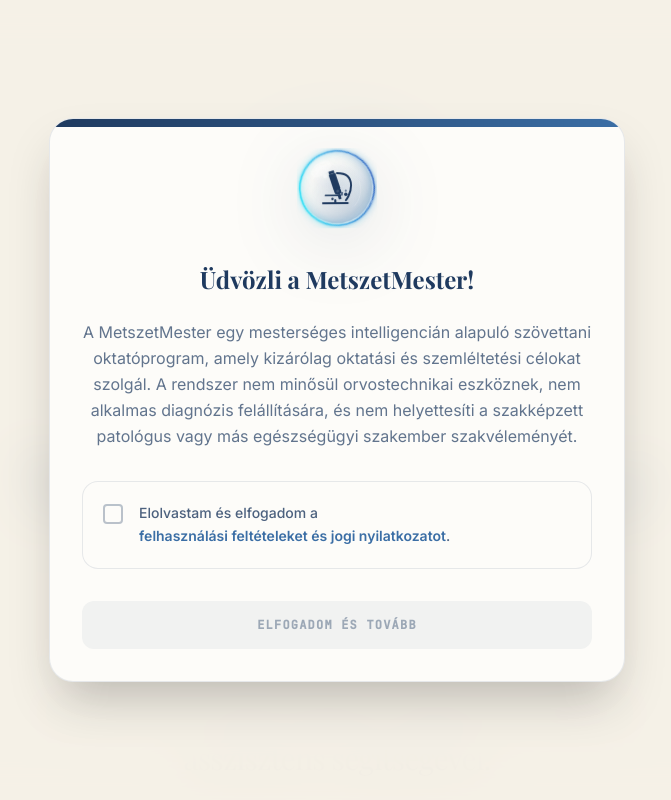
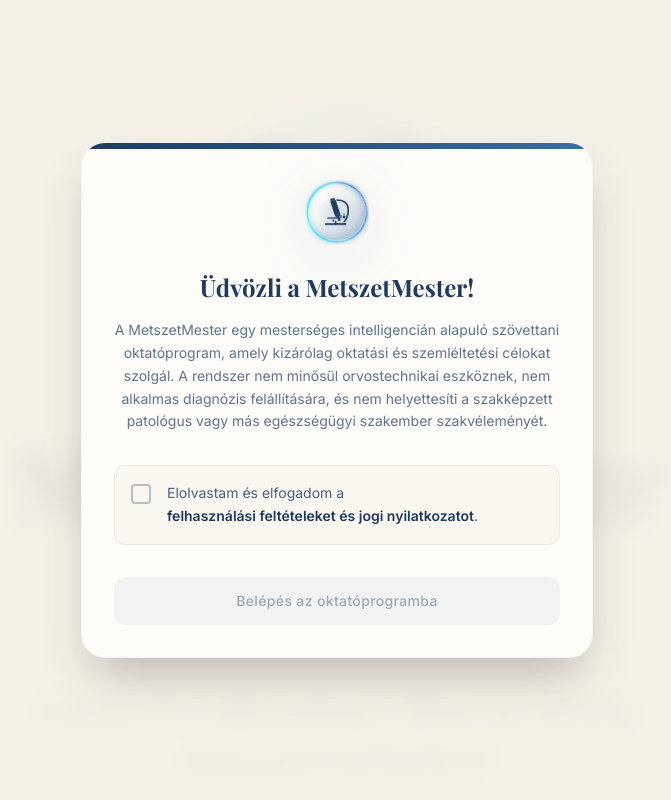
Before and after one commit to MeZsa/MetszetMester, a React (Vite) app: page /#main in a window 1280 px wide. Shown: the top 800 px of the page, without its empty margins (303-974 px from the left). Built offline with nearby package versions, Linux system fonts and the light colour scheme; a web font is replaced by a local one.

Commit message:
feat: Enhance terms acceptance modal
Adjusted styling and layout for the terms acceptance modal to improve visual appeal and user experience. Introduced subtle animations and refined element spacing for a more polished look.

```diff
--- a/src/App.tsx
+++ b/src/App.tsx
@@ -729,40 +729,41 @@ export default function App() {
       theme === 'dark' && "dark"
     )}>
       {!hasAcceptedTerms && view !== 'terms' && (
-        <div className="fixed inset-0 z-[200] flex items-center justify-center p-6 bg-bg/90 backdrop-blur-xl">
+        <div className="fixed inset-0 z-[200] flex items-center justify-center p-4 sm:p-6 bg-bg/90 backdrop-blur-md">
           <motion.div
             initial={{ opacity: 0, scale: 0.95, y: 20 }}
             animate={{ opacity: 1, scale: 1, y: 0 }}
-            className="w-full max-w-xl bg-surface border border-line shadow-2xl rounded-3xl p-8 relative overflow-hidden"
+            className="w-full max-w-lg bg-surface border border-line/50 shadow-2xl rounded-3xl p-8 relative overflow-hidden"
           >
-            <div className="absolute top-0 left-0 w-full h-2 bg-gradient-to-r from-primary to-secondary" />
-
-            <div className="flex justify-center mb-8">
-               <ScientificLogo size={80} className="text-primary" />
+            {/* Top accent bar */}
+            <div className="absolute top-0 left-0 w-full h-1.5 bg-gradient-to-r from-primary to-secondary" />
+
+            <div className="flex justify-center mb-6 mt-2">
+               <ScientificLogo size={64} className="text-primary" />
             </div>
 
-            <h2 className="text-2xl font-serif font-bold text-center text-primary mb-6">
+            <h2 className="text-2xl font-serif font-bold text-center text-primary mb-4">
               Üdvözli a MetszetMester!
             </h2>
 
-            <p className="text-primary/70 mb-8 leading-relaxed text-center">
+            <p className="text-primary/70 mb-8 text-sm leading-relaxed text-center">
               A MetszetMester egy mesterséges intelligencián alapuló szövettani oktatóprogram, amely kizárólag oktatási és szemléltetési célokat szolgál. A rendszer nem minősül orvostechnikai eszköznek, nem alkalmas diagnózis felállítására, és nem helyettesíti a szakképzett patológus vagy más egészségügyi szakember szakvéleményét.
             </p>
 
-            <label className="flex items-start gap-4 p-5 rounded-2xl border border-line bg-surface/50 cursor-pointer hover:bg-surface transition-colors mb-8 group">
-              <div className="relative flex items-center justify-center mt-0.5">
+            <label className="flex items-start gap-4 p-4 rounded-xl border border-line/60 bg-bg/50 cursor-pointer hover:bg-line/10 transition-colors mb-8 group">
+              <div className="relative flex items-center justify-center mt-0.5 shrink-0">
                 <input
                   type="checkbox"
                   checked={termsCheckboxChecked}
                   onChange={(e) => setTermsCheckboxChecked(e.target.checked)}
-                  className="w-5 h-5 appearance-none rounded border-2 border-primary/30 checked:bg-primary checked:border-primary transition-all peer"
+                  className="w-5 h-5 appearance-none rounded border-2 border-primary/30 checked:bg-primary checked:border-primary transition-all peer cursor-pointer"
                 />
-                <svg viewBox="0 0 14 14" fill="none" className="absolute w-3 h-3 text-white pointer-events-none opacity-0 peer-checked:opacity-100 transition-opacity">
+                <svg viewBox="0 0 14 14" fill="none" className="absolute w-3 h-3 text-surface pointer-events-none opacity-0 peer-checked:opacity-100 transition-opacity">
                   <path d="M3 8L6 11L11 3.5" stroke="currentColor" strokeWidth="2" strokeLinecap="round" strokeLinejoin="round"/>
                 </svg>
               </div>
-              <div className="text-sm text-primary/80 leading-relaxed font-medium">
-                Elolvastam és elfogadom a <button onClick={(e) => { e.preventDefault(); setView('terms'); }} className="text-secondary font-bold hover:underline">felhasználási feltételeket és jogi nyilatkozatot</button>.
+              <div className="text-sm text-primary/80 leading-relaxed">
+                Elolvastam és elfogadom a <button onClick={(e) => { e.preventDefault(); setView('terms'); }} className="text-primary font-bold hover:text-secondary hover:underline transition-colors focus:outline-none">felhasználási feltételeket és jogi nyilatkozatot</button>.
               </div>
             </label>
 
@@ -770,13 +771,13 @@ export default function App() {
               onClick={handleAcceptTerms}
               disabled={!termsCheckboxChecked}
               className={cn(
-                "w-full py-4 rounded-xl font-mono uppercase tracking-widest text-xs font-bold transition-all duration-300 flex items-center justify-center gap-2",
+                "w-full py-3.5 rounded-xl font-medium tracking-wide text-sm transition-all duration-300 flex items-center justify-center gap-2",
                 termsCheckboxChecked
-                  ? "bg-primary text-white shadow-lg shadow-primary/20 hover:bg-primary/90 hover:-translate-y-0.5"
+                  ? "bg-primary text-surface hover:bg-primary/90 shadow-md"
                   : "bg-line/50 text-primary/40 cursor-not-allowed"
               )}
             >
-              Elfogadom és Tovább
+              Belépés az oktatóprogramba
             </button>
           </motion.div>
         </div>
```
